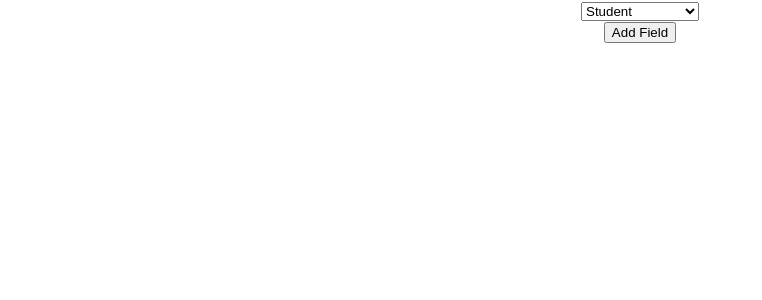
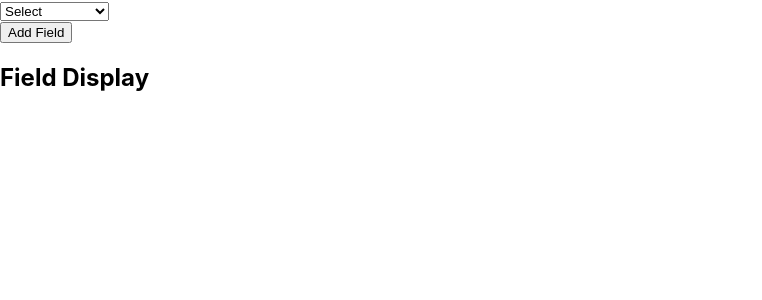
Before and after one commit to chetan-0/farmwiseAi, a React (Create React App) app: page / in a window 1280 px wide. Shown: the top 300 px of the page, without its empty margins (0-762 px from the left). Built offline with nearby package versions, Linux system fonts and the light colour scheme.

Commit message:
added field documents and redux store set up

```diff
--- a/package.json
+++ b/package.json
@@ -8,7 +8,9 @@
     "@testing-library/user-event": "^13.5.0",
     "react": "^18.2.0",
     "react-dom": "^18.2.0",
+    "react-redux": "^9.1.0",
     "react-scripts": "5.0.1",
+    "redux": "^5.0.1",
     "web-vitals": "^2.1.4"
   },
   "scripts": {
@@ -37,7 +39,6 @@
   },
   "description": "This project was bootstrapped with [Create React App](https://github.com/facebook/create-react-app).",
   "main": "index.js",
-  "devDependencies": {},
   "author": "",
   "license": "ISC"
 }
--- a/src/App.css
+++ b/src/App.css
@@ -1,38 +1,5 @@
-.App {
-  text-align: center;
+.Appp {
+  justify-content: center;
+  align-items: center;
+  align-content: center;
 }
-
-.App-logo {
-  height: 40vmin;
-  pointer-events: none;
-}
-
-@media (prefers-reduced-motion: no-preference) {
-  .App-logo {
-    animation: App-logo-spin infinite 20s linear;
-  }
-}
-
-.App-header {
-  background-color: #282c34;
-  min-height: 100vh;
-  display: flex;
-  flex-direction: column;
-  align-items: center;
-  justify-content: center;
-  font-size: calc(10px + 2vmin);
-  color: white;
-}
-
-.App-link {
-  color: #61dafb;
-}
-
-@keyframes App-logo-spin {
-  from {
-    transform: rotate(0deg);
-  }
-  to {
-    transform: rotate(360deg);
-  }
-}
--- a/src/App.js
+++ b/src/App.js
@@ -1,20 +1,18 @@
-import logo from './logo.svg';
+import React from 'react';
+import { Provider } from 'react-redux';
+import store from './store';
+import FieldForm from './FieldForm';
+import FieldDisplay from './FieldDisplay';
 import './App.css';
 
 function App() {
   return (
-    <div className="App">
-      <div>
-        <select className='main-dropdown'>
-          <option value="Student">Student</option>
-          <option value="Self-emplyeed">Self_employeed</option>
-          <option value="Business">Business</option>
-        </select>
-        <div className='btn-1'>
-          <button>Add Field</button>
-        </div>
+    <Provider store={store}>
+      <div className="App">
+        <FieldForm />
+        <FieldDisplay />
       </div>
-    </div>
+    </Provider>
   );
 }
 
--- /dev/null
+++ b/src/FieldDisplay.js
@@ -0,0 +1,21 @@
+import React from 'react';
+import { useSelector } from 'react-redux';
+
+function FieldDisplay() {
+  const fields = useSelector((state) => state.fields);
+
+  return (
+    <div>
+      <h2>Field Display</h2>
+      <ul>
+        {fields.map((field, index) => (
+          <li key={index}>
+            <strong>{field.fieldName}</strong>: {field.fieldType}
+          </li>
+        ))}
+      </ul>
+    </div>
+  );
+}
+
+export default FieldDisplay;
--- /dev/null
+++ b/src/FieldForm.js
@@ -0,0 +1,71 @@
+import React, { useState } from 'react';
+import { useDispatch } from 'react-redux';
+import { addField } from './actions';
+
+function FieldForm() {
+    const [fieldName, setFieldName] = useState('');
+    const [fieldType, setFieldType] = useState('Text');
+    const [fields, setFields] = useState(false);
+    const [fieldValidation, setFieldValidation] = useState('');
+    const [fieldData, setFieldData] = useState('');
+    const [selectedOption, setSelectedOption] = useState('');
+    const [count, setCount] = useState(0);
+    const [fieldTypeBtn, setFieldTypeBtn] = useState(false);
+    const dispatch = useDispatch();
+
+    const HandleSetFields = () => {
+        setFields(true);
+    }
+    const handleAddField = () => {
+        // dispatch(addField(fieldName, fieldType, fieldValidation, fieldData));
+        if (count < 4) {
+            setFieldTypeBtn(true);
+            setCount(count + 1);
+        }
+        else {
+            alert("Only 4 fields allowed");
+        }
+        setFieldName('');
+        setFieldValidation('');
+        setFieldData('');
+    };
+
+    const handleOptionChange = (e) => {
+        setSelectedOption(e.target.value);
+        setFieldName('');
+        setFieldValidation('');
+        setFieldData('');
+    };
+
+    return (
+        <div className='Main'>
+            <select value={selectedOption} onChange={handleOptionChange}>
+                <option disabled value="">Select</option>
+                <option value="Student">Student</option>
+                <option value="Self-Employee">Self-Employee</option>
+                <option value="Business">Business</option>
+            </select>
+
+            <div className='Btn-1'>
+                <button onClick={handleAddField}>Add Field</button>
+            </div>
+            <div className='fieldtypes'>
+                {fieldTypeBtn &&
+                    <select value={selectedOption} onChange={handleFieldChange}>
+                        <option disabled value="">Select</option>
+                        <option value="text">Text Box</option>
+                        <option value="dropdown">Dropdown</option>
+                        <option value="date">Date Picker</option>
+                    </select>}
+            </div>
+            {fields &&
+                <div className='fields'>
+                    asdf
+                </div>
+            }
+
+        </div>
+    );
+}
+
+export default FieldForm;
--- /dev/null
+++ b/src/actions.js
@@ -0,0 +1,4 @@
+export const addField = (fieldName, fieldType, fieldValidation, fieldData) => ({
+    type: 'ADD_FIELD',
+    payload: { fieldName, fieldType, fieldValidation, fieldData },
+  });
--- /dev/null
+++ b/src/reducer.js
@@ -0,0 +1,17 @@
+const initialState = {
+    fields: [],
+  };
+
+  const reducer = (state = initialState, action) => {
+    switch (action.type) {
+      case 'ADD_FIELD':
+        return {
+          ...state,
+          fields: [...state.fields, action.payload],
+        };
+      default:
+        return state;
+    }
+  };
+
+  export default reducer;
--- /dev/null
+++ b/src/store.js
@@ -0,0 +1,6 @@
+import { createStore } from 'redux';
+import reducer from './reducer';
+
+const store = createStore(reducer);
+
+export default store;
```
Also changed, not shown: 1 other file (tests, documents, lock files or other folders).
